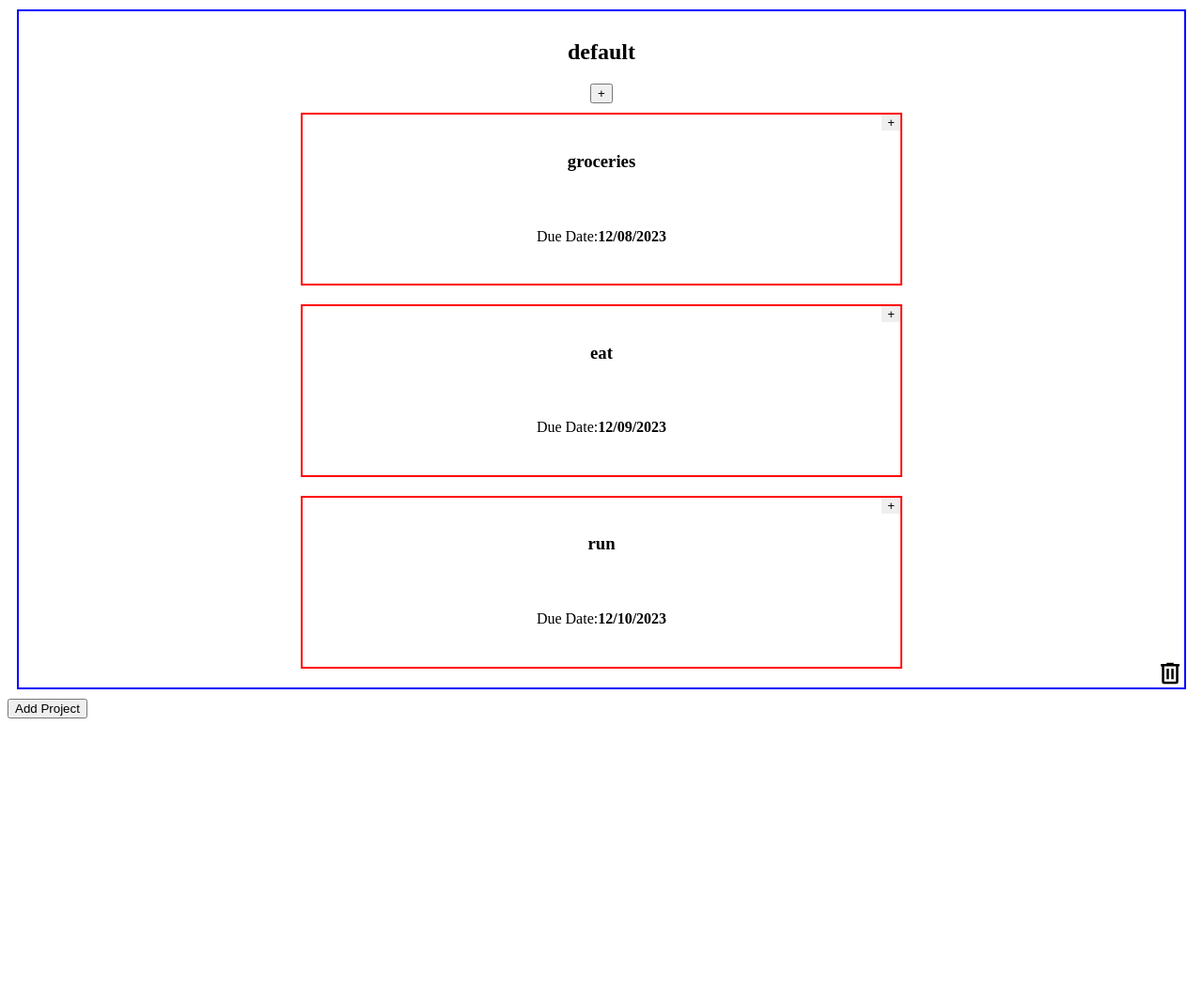
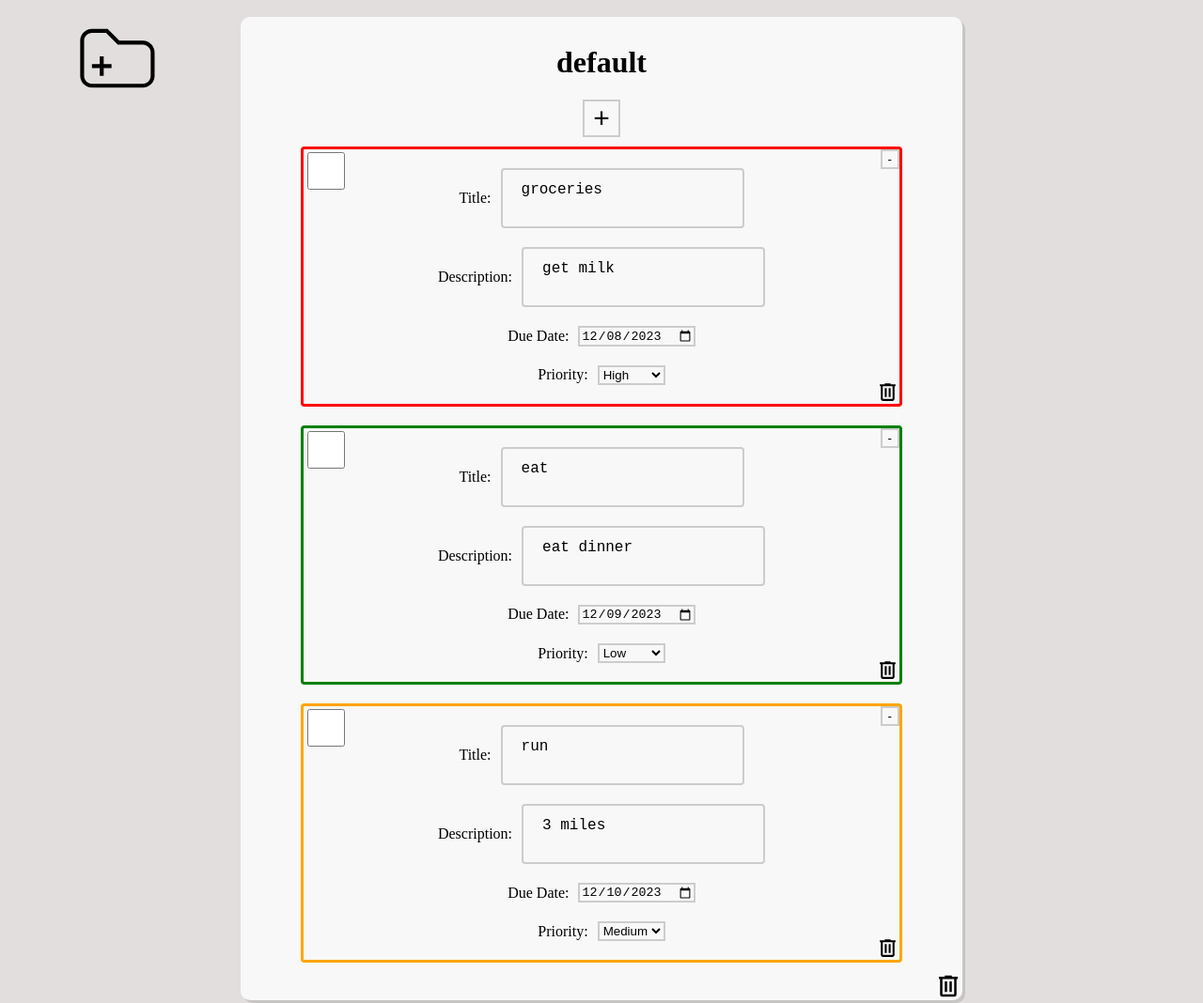
Before and after one commit to SamWeedon/to-do-list, a website built with webpack: page dist/index.html in a window 1280 px wide. Shown: the whole page at 94% size. Before the commit the page ends 800 px from the top, so only its background shows below. Built offline with nearby package versions, Linux system fonts and the light colour scheme.

Commit message:
Add more CSS

```diff
--- a/src/index.js
+++ b/src/index.js
@@ -1,13 +1,14 @@
 import './style.css';
 import { format } from 'date-fns';
-import removeAllChildren from './removeAllChildren.js'
+import removeAllChildren from './removeAllChildren.js';
 import removeItemFromArray from './removeItemFromArray.js';
 import trashCan from './trash-can-outline.svg';
+import folderPlus from './folder-plus.svg';
 
 const ToDo = (title, description, dueDate, priority) => {
     // A 'To-Do' item as part of a larger 'project'
     const complete = false;
-    const maximized = false;
+    const maximized = true;
     return {title, description, dueDate, priority, complete, maximized};
 };
 
@@ -55,16 +56,29 @@ function loadDOM() {
     // utilizing event listeners to facilitate user input
     removeAllChildren(document.body);
 
+    const addProjectButton = document.createElement('img');
+    addProjectButton.classList.add('addProjectButton');
+    addProjectButton.src = folderPlus;
+    addProjectButton.addEventListener('click', () => {
+        let projectTitle = prompt("Project title?");
+        projectList.unshift(Project(projectTitle, [ToDo('', '', '', '')]));
+        saveToLocalStorage();
+        loadDOM();
+    });
+    document.body.appendChild(addProjectButton);
+
     for (let project of projectList) {
         const projectBox = document.createElement('div');
         projectBox.classList.add('projectBox');
         document.body.appendChild(projectBox);
 
-        const projectHeading = document.createElement('h2');
+        const projectHeading = document.createElement('h1');
+        projectHeading.classList.add('projectHeading');
         projectHeading.textContent = project.title;
         projectBox.appendChild(projectHeading);
 
         const addTodoButton = document.createElement('button');
+        addTodoButton.classList.add('addTodoButton');
         addTodoButton.textContent = '+';
         addTodoButton.addEventListener('click', function() {
             project.todoList.unshift(ToDo('','','',''));
@@ -86,11 +100,13 @@ function loadDOM() {
         for (let todo of project.todoList) {
             const todoBox = document.createElement('div');
             todoBox.classList.add('todoBox');
+            if (todo.priority == 'high') todoBox.style.borderColor = 'red';
+            else if (todo.priority == 'medium') todoBox.style.borderColor = 'orange';
+            else if (todo.priority == 'low') todoBox.style.borderColor = 'green';
+            else todoBox.style.borderColor = 'grey';
             projectBox.appendChild(todoBox);
 
-            // if the user has expanded the 'To-Do'
-            if (todo.maximized) {
-                const completeCheckbox = document.createElement('input');
+            const completeCheckbox = document.createElement('input');
                 completeCheckbox.classList.add('completeCheckbox');
                 completeCheckbox.type = 'checkbox';
                 todo.complete ? completeCheckbox.checked = true : completeCheckbox.checked = false;
@@ -101,6 +117,8 @@ function loadDOM() {
                 })
                 todoBox.appendChild(completeCheckbox);
 
+            // if the user has expanded the 'To-Do'
+            if (todo.maximized) {
                 const title = document.createElement('textarea');
                 title.classList.add('title');
                 title.textContent = todo.title;
@@ -158,34 +176,26 @@ function loadDOM() {
                 prioritySelect.addEventListener('change', function() {
                     todo.priority = prioritySelect.value;
                     saveToLocalStorage();
+                    loadDOM();
                 })
                 const prioritySelectLabel = document.createElement('label');
                 prioritySelectLabel.textContent = 'Priority:';
                 todoBox.appendChild(prioritySelectLabel);
                 prioritySelectLabel.appendChild(prioritySelect);
-
-                const deleteButton = document.createElement('img');
-                deleteButton.classList.add('delete');
-                deleteButton.src = trashCan;
-                todoBox.appendChild(deleteButton);
-                deleteButton.addEventListener('click', function() {
-                    removeItemFromArray(todo, project.todoList);
-                    saveToLocalStorage();
-                    loadDOM();
-                })
             }
 
             // if the 'To-Do' is minimized
             else {
-                const miniTitle = document.createElement('h3');
+                const miniTitle = document.createElement('h2');
                 miniTitle.textContent = todo.title;
                 todoBox.appendChild(miniTitle);
 
                 if (todo.dueDate) {
                     const miniDueDate = document.createElement('h4');
+                    miniDueDate.classList.add('miniDueDate');
                     miniDueDate.textContent = format(todo.dueDate, 'MM/dd/yyyy');
                     const miniDueDateLabel = document.createElement('label');
-                    miniDueDateLabel.textContent = 'Due Date:';
+                    miniDueDateLabel.textContent = 'Due:';
                     todoBox.appendChild(miniDueDateLabel);
                     miniDueDateLabel.appendChild(miniDueDate);
                 }
@@ -204,18 +214,18 @@ function loadDOM() {
             //    e.target.classList.toggle('clicked');
             //});
             todoBox.appendChild(editButton);
+
+            const deleteButton = document.createElement('img');
+                deleteButton.classList.add('delete');
+                deleteButton.src = trashCan;
+                todoBox.appendChild(deleteButton);
+                deleteButton.addEventListener('click', function() {
+                    removeItemFromArray(todo, project.todoList);
+                    saveToLocalStorage();
+                    loadDOM();
+                })
         }
     }
-
-    const addProjectButton = document.createElement('button');
-    addProjectButton.textContent = 'Add Project';
-    addProjectButton.addEventListener('click', () => {
-        let projectTitle = prompt("Project title?");
-        projectList.unshift(Project(projectTitle, [ToDo('', '', '', '')]));
-        saveToLocalStorage();
-        loadDOM();
-    });
-    document.body.appendChild(addProjectButton);
 }
 
 // driver script
--- a/src/style.css
+++ b/src/style.css
@@ -2,14 +2,53 @@
     box-sizing: border-box;
 }
 
+body {
+    display: flex;
+    flex-direction: column;
+    align-items: center;
+    background-color: rgb(226, 222, 222);
+    position: relative
+}
+
+.addProjectButton {
+    width: 100px;
+    position: fixed;
+    top: 10px;
+    left: 6vw;
+}
+
+.addProjectButton:hover {
+    cursor: pointer;
+}
+
 .projectBox {
-    border: 2px solid blue;
+    background-color: rgb(248, 248, 248);
+    box-shadow: 3px 3px rgb(199, 196, 196);
+    border-radius: 10px;
+    width: 60vw;
     margin: 10px;
-    padding: 10px;
+    padding: 30px;
     display: flex;
     flex-direction: column;
     align-items: center;
     position: relative;
+}
+
+.projectHeading {
+    margin-top: 0;
+}
+
+.addTodoButton {
+    width: 40px;
+    height: 40px;
+    font-size: 30px;
+    cursor: pointer;
+    border: 2px solid #ccc;
+    background-color: #f8f8f8;
+}
+
+.addTodoButton:hover {
+    box-shadow: 0 0 10px;
 }
 
 .deleteProject {
@@ -26,7 +65,8 @@
 
 .todoBox {
     width: 50vw;
-    border: 2px solid red;
+    border: 3px solid;
+    border-radius: 4px;
     margin: 10px 0px 10px 0px;
     padding: 20px;
     display: flex;
@@ -67,6 +107,10 @@
     background-color: #f8f8f8;
 }
 
+.miniDueDate {
+    margin-left: 5px;
+}
+
 .prioritySelect {
     margin-left: 10px;
     border: 2px solid #ccc;
@@ -82,7 +126,8 @@ label {
     position: absolute;
     top: 0;
     right: 0;
-    border: none;
+    border: 2px solid #ccc;
+    background-color: #f8f8f8;
 }
 
 .edit:hover {
@@ -94,7 +139,7 @@ label {
     position: absolute;
     bottom: 0;
     right: 0;
-    width: 20px;
+    width: 25px;
 
 }
 
```
Also changed, not shown: src/folder-plus.svg (added).
